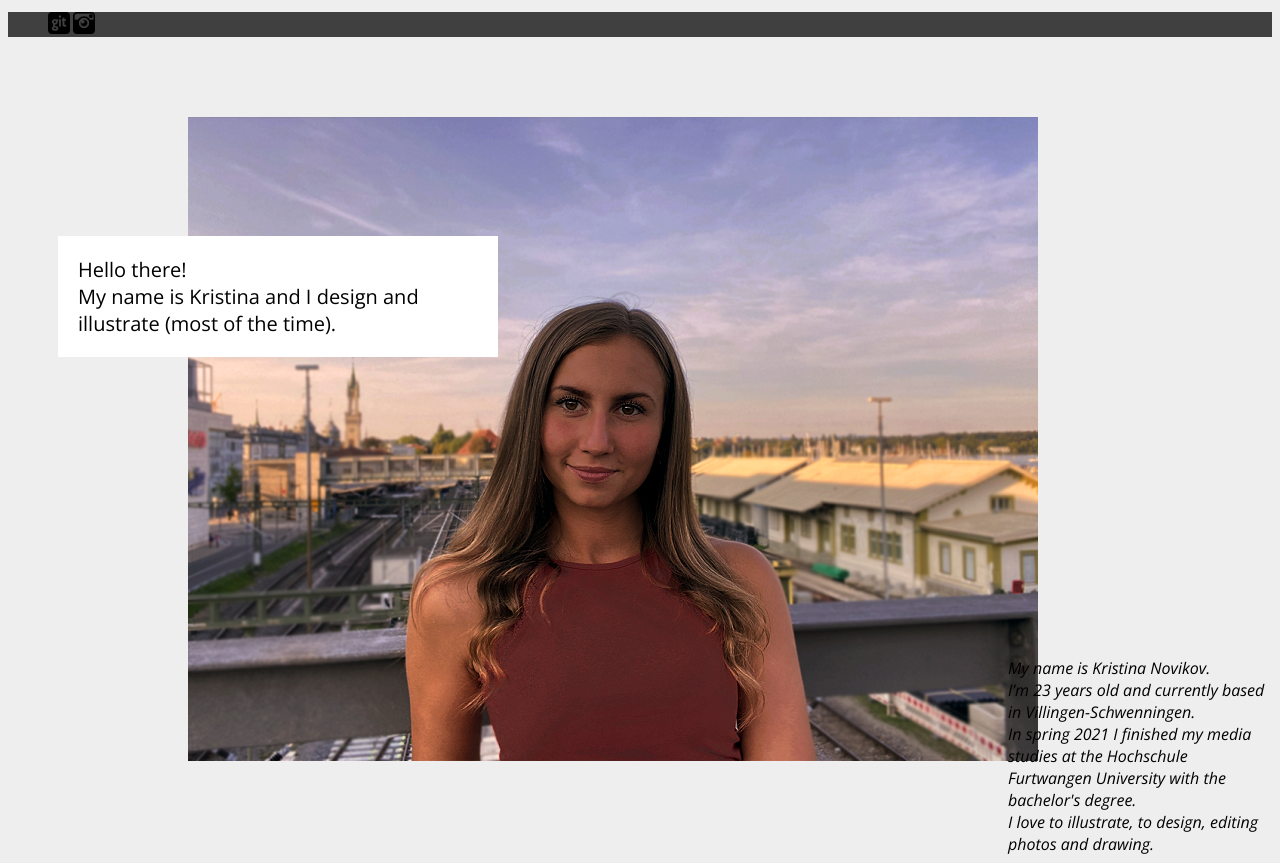
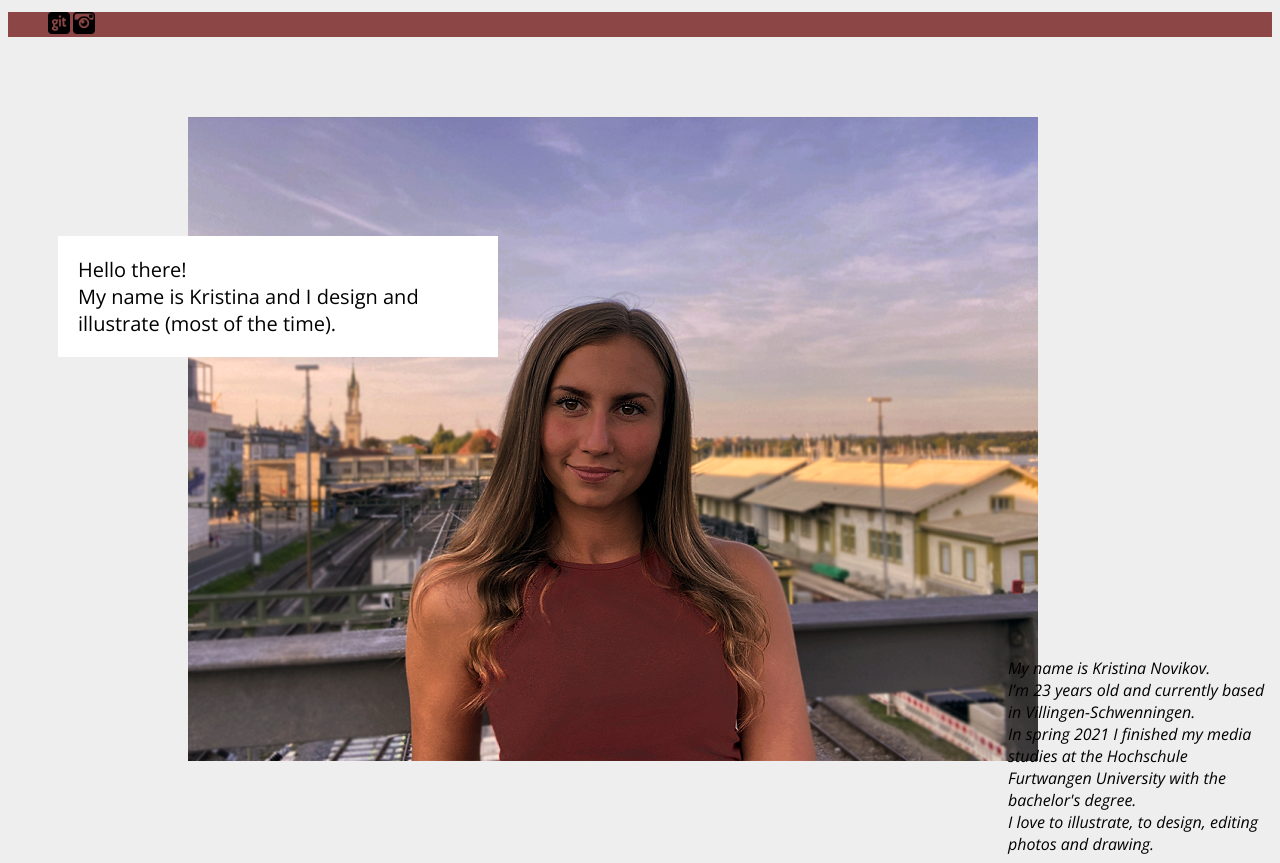
Before and after one commit to kristinanovikov11/Neu, a website: page main.html in a window 1280 px wide. Drawn offline with nearby package versions, Linux system fonts and the light colour scheme.

Commit message:
Update main.css

```diff
--- a/main.css
+++ b/main.css
@@ -10,7 +10,7 @@ html {
 #topbar {
 	font-size: 12px;
 	font-family: sans-serif;
-	background-color: #404040;
+	background-color: #8d4646;
 	padding-right: 10%;
 }
 
```
